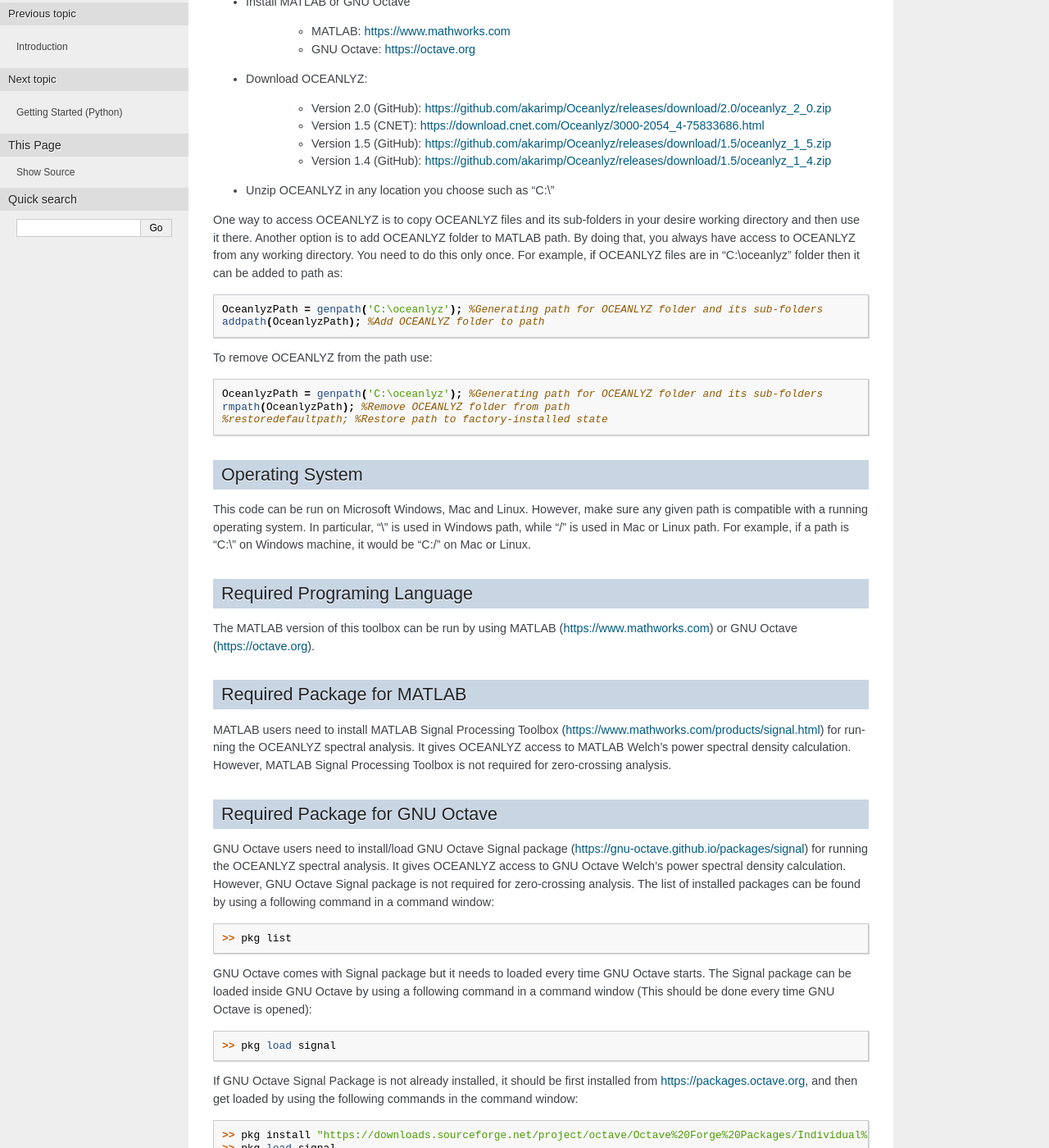
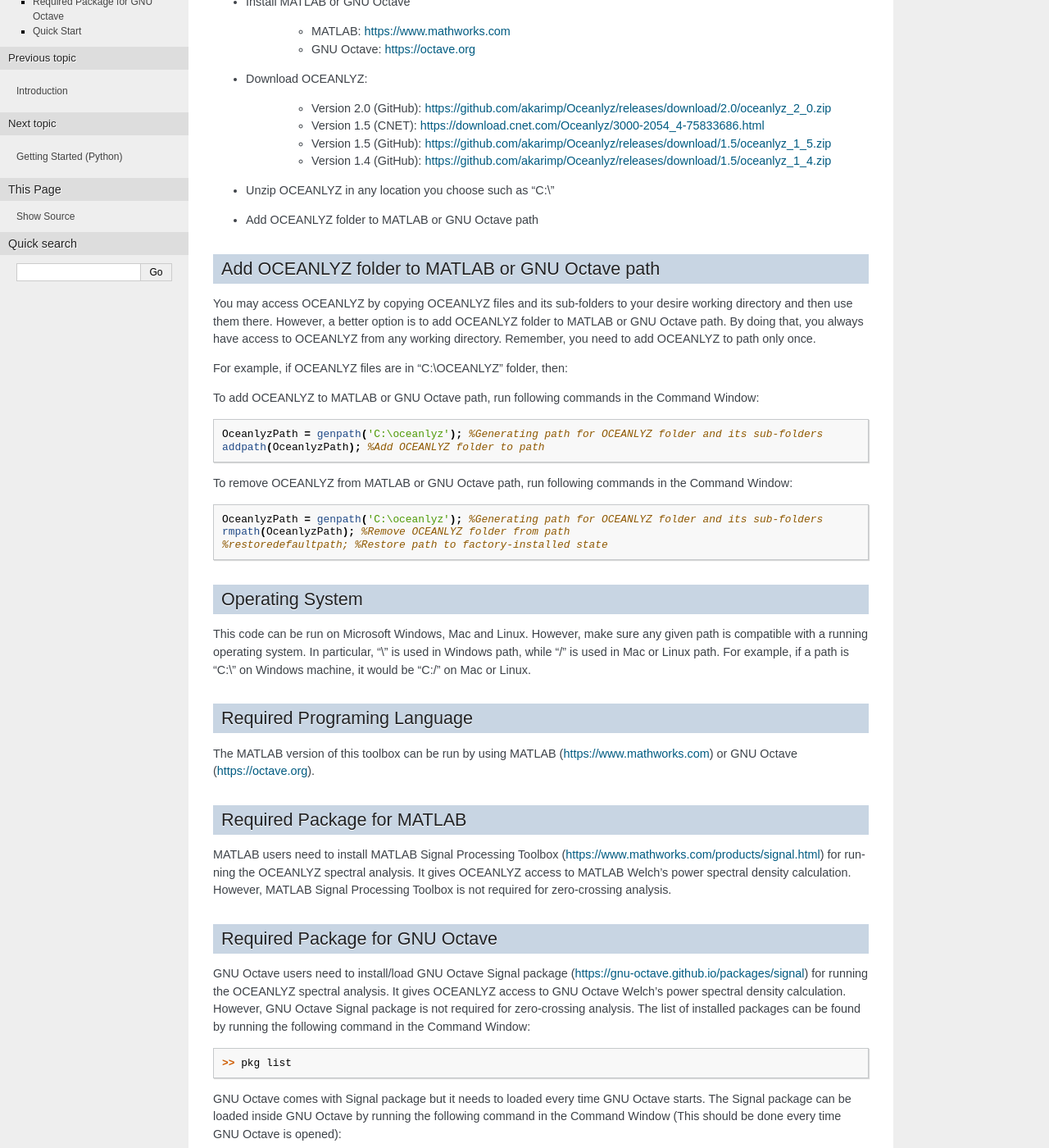
Before and after one commit to akarimp/Oceanlyz, a Sphinx documentation site: the page built from docs/2_Getting_Started_Matlab.rst, in a window 1280 px wide and 1400 px high, scrolled down 277 px. Shown: the whole window at 82% size. Built offline with Sphinx 7.4.7, drawn with Linux system fonts in a browser that asks for light colours; some of the changed text lies outside the part shown.

Commit message:
Add files via upload

```diff
--- a/docs/2_Getting_Started_Matlab.rst
+++ b/docs/2_Getting_Started_Matlab.rst
@@ -22,18 +22,26 @@ To use MATLAB version of OCEANLYZ toolbox:
     * Version 1.4 (GitHub): https://github.com/akarimp/Oceanlyz/releases/download/1.5/oceanlyz_1_4.zip
 
 * Unzip OCEANLYZ in any location you choose such as "C:\\"
+* Add OCEANLYZ folder to MATLAB or GNU Octave path
 
-One way to access OCEANLYZ is to copy OCEANLYZ files and its sub-folders in your desire working directory and then use it there.
-Another option is to add OCEANLYZ folder to MATLAB path. By doing that, you always have access to OCEANLYZ from any working directory.
-You need to do this only once.
-For example, if OCEANLYZ files are in "C:\\oceanlyz" folder then it can be added to path as:
+
+Add OCEANLYZ folder to MATLAB or GNU Octave path
+------------------------------------------------
+
+You may access OCEANLYZ by copying OCEANLYZ files and its sub-folders to your desire working directory and then use them there.
+However, a better option is to add OCEANLYZ folder to MATLAB or GNU Octave path. By doing that, you always have access to OCEANLYZ from any working directory.
+Remember, you need to add OCEANLYZ to path only once.
+
+For example, if OCEANLYZ files are in "C:\\OCEANLYZ" folder, then:
+
+To add OCEANLYZ to MATLAB or GNU Octave path, run following commands in the Command Window:
 
 .. code:: MATLAB
 
     OceanlyzPath = genpath('C:\oceanlyz'); %Generating path for OCEANLYZ folder and its sub-folders
     addpath(OceanlyzPath); %Add OCEANLYZ folder to path
 
-To remove OCEANLYZ from the path use:
+To remove OCEANLYZ from MATLAB or GNU Octave path, run following commands in the Command Window:
 
 .. code:: MATLAB
 
@@ -65,20 +73,19 @@ Required Package for GNU Octave
 
 GNU Octave users need to install/load GNU Octave Signal package (https://gnu-octave.github.io/packages/signal) for running the OCEANLYZ spectral analysis.
 It gives OCEANLYZ access to GNU Octave Welch's power spectral density calculation. However, GNU Octave Signal package is not required for zero-crossing analysis.
-The list of installed packages can be found by using a following command in a command window:
+The list of installed packages can be found by running the following command in the Command Window:
 
 .. code:: octave
 
     >> pkg list
 
-GNU Octave comes with Signal package but it needs to loaded every time GNU Octave starts. The Signal package can be loaded inside GNU Octave by using a following command in a command window (This should be done every time GNU Octave is opened):
+GNU Octave comes with Signal package but it needs to loaded every time GNU Octave starts. The Signal package can be loaded inside GNU Octave by running the following command in the Command Window (This should be done every time GNU Octave is opened):
 
 .. code:: octave
 
     >> pkg load signal
 
-
-If GNU Octave Signal Package is not already installed, it should be first installed from https://packages.octave.org, and then get loaded by using the following commands in the command window:
+If GNU Octave Signal Package is not already installed, it should be first installed from https://packages.octave.org, and then get loaded by running the following commands in the Command Window:
 
 .. code:: octave
 
--- a/docs/3_Getting_Started_Python.rst
+++ b/docs/3_Getting_Started_Python.rst
@@ -25,13 +25,13 @@ First, you need to install Python programming language.
 
 After Python is installed, you need to install OCEANLYZ package.
 
-To install OCEANLYZ via pip (https://pypi.org/project/oceanlyz) if you use pure Python:
+If you installed Python, then you need to install OCEANLYZ via pip (https://pypi.org/project/oceanlyz). To do that, open the Command Prompt (or Terminal) and run:
 
 .. code:: python
 
     pip install oceanlyz
 
-To install OCEANLYZ via Anaconda cloud (https://anaconda.org/akarimp/oceanlyz) if you use Anaconda Python distribution:
+If you installed Anaconda Python distribution, then you need to install OCEANLYZ via Anaconda cloud (https://anaconda.org/akarimp/oceanlyz). To do that, open the Command Prompt (or Terminal) and run:
 
 .. code:: python
 
```
Also changed, not shown: other parts of docs/3_Getting_Started_Python.rst (+1 -1 lines).
